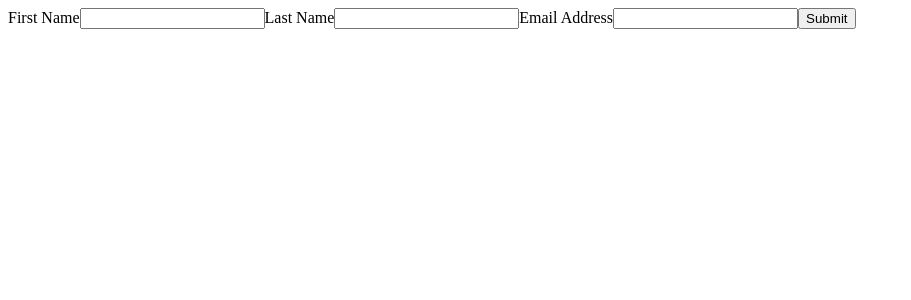
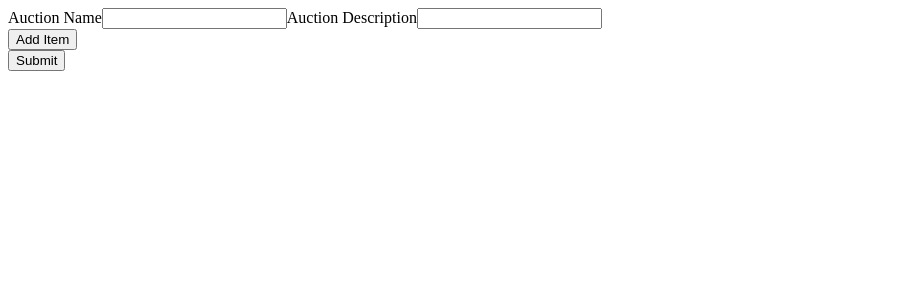
Before and after one commit to ceasle/live-auction, a React (Create React App) app: page /create in a window 1280 px wide. Shown: the top 300 px of the page, without its empty margins (0-911 px from the left). Built offline with nearby package versions, Linux system fonts and the light colour scheme.

Commit message:
Create auction form working

```diff
--- /dev/null
+++ b/cspell.json
@@ -0,0 +1,3 @@
+{
+  "ignoreWords": ["formik"]
+}
--- a/package.json
+++ b/package.json
@@ -17,6 +17,7 @@
   "devDependencies": {
     "@types/react": "18.0.0",
     "@types/react-dom": "18.0.0",
+    "cspell": "^6.8.0",
     "typescript": "4.4.2"
   },
   "scripts": {
--- a/src/components/CreateAuction/CreateAuction.tsx
+++ b/src/components/CreateAuction/CreateAuction.tsx
@@ -1,13 +1,20 @@
 import axios from "axios";
-import { Formik, Form, Field, ErrorMessage } from "formik";
+import { Formik, Form, Field, ErrorMessage, FieldArray } from "formik";
 import { useState } from "react";
 import { CREATE_PAGE_URL } from "../../constants/apiUrls";
 import { Loading } from "../shared/Loading/Loading";
 import * as Yup from "yup";
+import { AuctionProps } from "../../constants/userProps";
 
 export const CreateAuction = () => {
-  const [data, setData] = useState<String>("");
+  const [data, setData] = useState<AuctionProps | null>(null);
   const [isLoading, setLoadingData] = useState<boolean>(false);
+
+  const emptyItem = {
+    itemName: "",
+    itemDescription: "",
+    itemBasePrice: 0,
+  };
 
   return (
     <>
@@ -15,20 +22,38 @@ export const CreateAuction = () => {
         <Loading />
       ) : (
         <Formik
-          initialValues={{ firstName: "", lastName: "", email: "" }}
+          initialValues={{
+            auctionName: "",
+            auctionDescription: "",
+            items: [],
+          }}
           validationSchema={Yup.object({
-            firstName: Yup.string()
+            auctionName: Yup.string()
               .max(15, "Must be 15 characters or less")
               .required("Required"),
-            lastName: Yup.string()
+            auctionDescription: Yup.string()
               .max(20, "Must be 20 characters or less")
               .required("Required"),
-            email: Yup.string()
-              .email("Invalid email address")
+            items: Yup.array()
+              .of(
+                Yup.object().shape({
+                  itemName: Yup.string()
+                    .max(15, "Must be 15 characters or less")
+                    .required("Required"),
+                  itemDescription: Yup.string()
+                    .max(20, "Must be 20 characters or less")
+                    .required("Required"),
+                  itemBasePrice: Yup.number()
+                    .min(1, "Must be greater than 0")
+                    .required("Required"),
+                })
+              )
+              .min(1, "At least 1 item should be presented at the auction")
               .required("Required"),
           })}
-          onSubmit={(values, { setSubmitting }) => {
+          onSubmit={(values) => {
             setLoadingData(true);
+            // setData(values);
             axios
               .post(CREATE_PAGE_URL, {
                 id: 1,
@@ -52,25 +77,93 @@ export const CreateAuction = () => {
               .then((response) => {
                 setData(response.data);
                 setLoadingData(false);
+                setTimeout(() => {
+                  alert(JSON.stringify(values, null, 2));
+                }, 500);
               });
           }}
-        >
-          <Form>
-            <label htmlFor="firstName">First Name</label>
-            <Field name="firstName" type="text" />
-            <ErrorMessage name="firstName" />
+          render={({ values }) => (
+            <Form>
+              <label htmlFor="auctionName">Auction Name</label>
+              <Field name="auctionName" type="text" />
+              <ErrorMessage name="auctionName" />
 
-            <label htmlFor="lastName">Last Name</label>
-            <Field name="lastName" type="text" />
-            <ErrorMessage name="lastName" />
+              <label htmlFor="auctionDescription">Auction Description</label>
+              <Field name="auctionDescription" type="text" />
+              <ErrorMessage name="auctionDescription" />
 
-            <label htmlFor="email">Email Address</label>
-            <Field name="email" type="email" />
-            <ErrorMessage name="email" />
+              <FieldArray
+                name="items"
+                render={(arrayHelpers) => (
+                  <div>
+                    {values.items && values.items.length > 0 ? (
+                      values.items.map((item, index) => (
+                        <div key={index}>
+                          <label htmlFor={`items.${index}.itemName`}>
+                            Item Name
+                          </label>
+                          <Field name={`items.${index}.itemName`} />
+                          <ErrorMessage name={`items.${index}.itemName`} />
 
-            <button type="submit">Submit</button>
-          </Form>
-        </Formik>
+                          <label htmlFor={`items.${index}.itemDescription`}>
+                            Item Description
+                          </label>
+                          <Field name={`items.${index}.itemDescription`} />
+                          <ErrorMessage
+                            name={`items.${index}.itemDescription`}
+                          />
+
+                          <label htmlFor={`items.${index}.itemBasePrice`}>
+                            Item Base Price
+                          </label>
+                          <Field name={`items.${index}.itemBasePrice`} />
+                          <ErrorMessage name={`items.${index}.itemBasePrice`} />
+
+                          {/* TODO: Add field for image */}
+
+                          <button
+                            type="button"
+                            onClick={() => {
+                              if (values.items.length == 1) {
+                                alert(
+                                  "There should be at least 1 item in the auction"
+                                );
+                                return;
+                              }
+                              arrayHelpers.remove(index);
+                            }}
+                          >
+                            -
+                          </button>
+                          <button
+                            type="button"
+                            onClick={() => {
+                              arrayHelpers.insert(index, emptyItem);
+                            }}
+                          >
+                            +
+                          </button>
+                        </div>
+                      ))
+                    ) : (
+                      <>
+                        <button
+                          type="button"
+                          onClick={() => arrayHelpers.push(emptyItem)}
+                        >
+                          Add Item
+                        </button>
+                        <ErrorMessage name="items" />
+                      </>
+                    )}
+                  </div>
+                )}
+              />
+
+              <button type="submit">Submit</button>
+            </Form>
+          )}
+        />
       )}
     </>
   );
--- a/src/constants/userProps.ts
+++ b/src/constants/userProps.ts
@@ -7,14 +7,14 @@ export type UserProps = {
 export type AuctionProps = {
   name: string;
   description: string;
-  auctionId: number;
+  // auctionId: number;
   items: ItemProps[];
 };
 
 export type ItemProps = {
   name: string;
   description: string;
-  itemId: number;
+  // itemId: number;
   basePrice: number;
   // TODO: Add image to item
 };
@@ -22,8 +22,14 @@ export type ItemProps = {
 export const defaultAuction = {
   name: "Auction1",
   description: "XYZ",
-  auctionId: 12345,
-  items: [],
+  // auctionId: 12345,
+  items: [
+    {
+      name: "item1",
+      description: "ABC",
+      basePrice: 10,
+    },
+  ],
 };
 
 export const defaultUserProps = {
```
Also changed, not shown: 1 other file (tests, documents, lock files or other folders).
